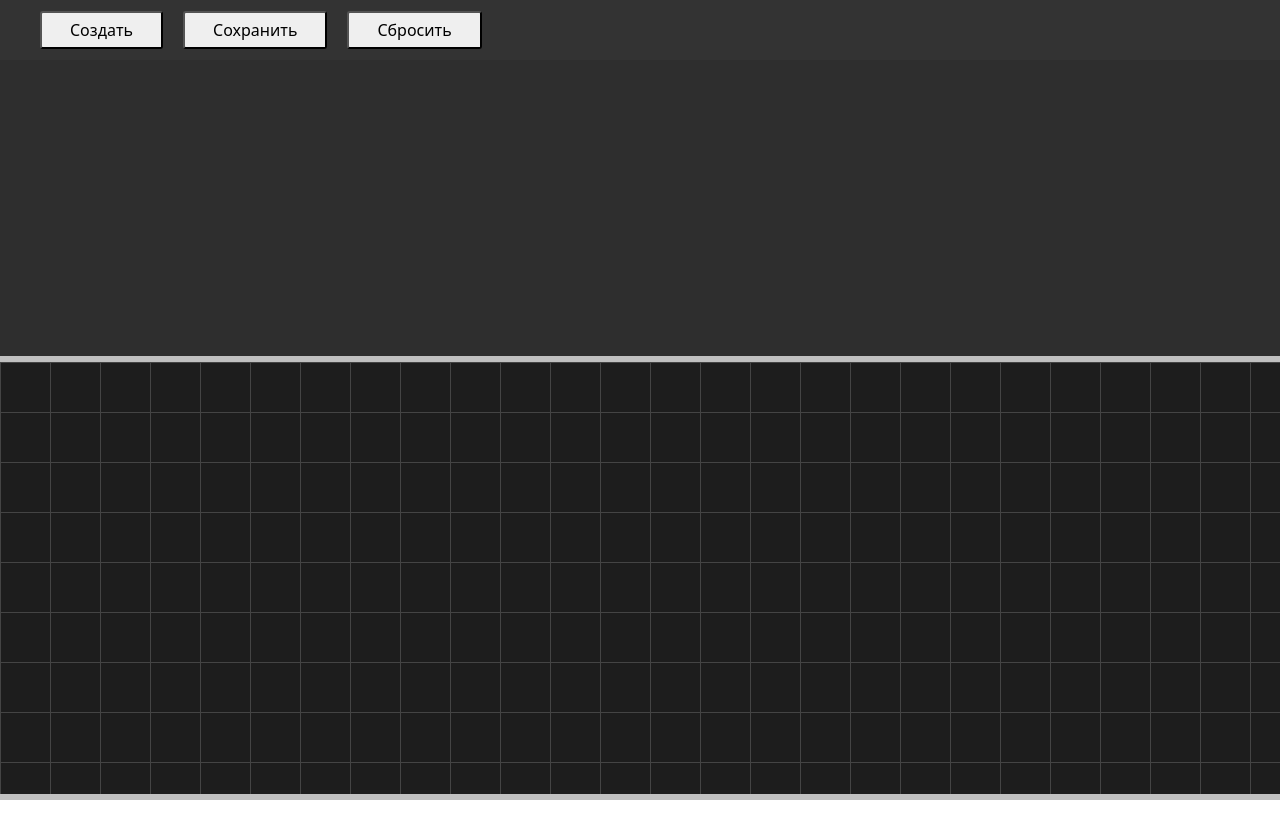
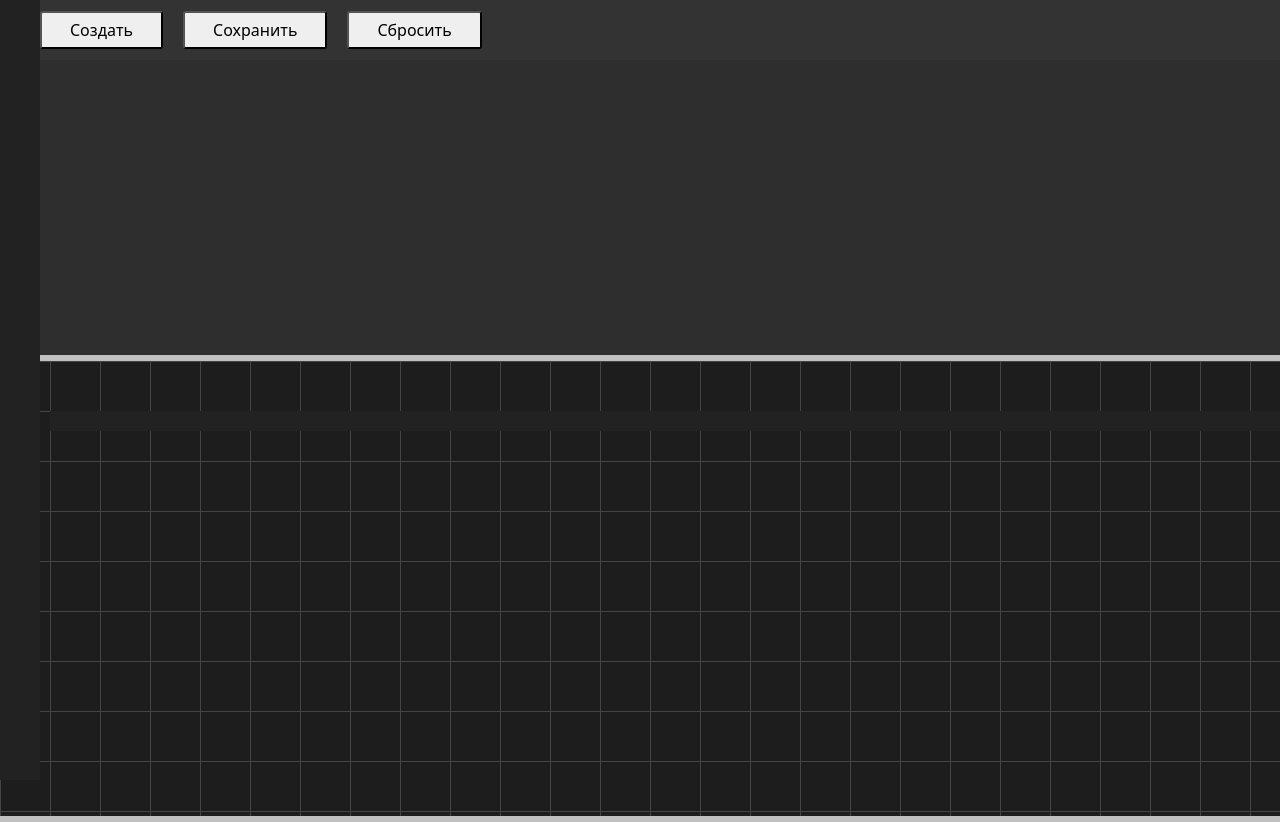
Before and after one commit to vladislavSCP/Poligon_Designer, a website built with webpack: page src/index.html in a window 1280 px wide. Before the commit the page ends 800 px from the top, so only its background shows below. Built offline with nearby package versions, Linux system fonts and the light colour scheme.

```diff
--- a/src/index.html
+++ b/src/index.html
@@ -9,8 +9,35 @@
   <tool-bar></tool-bar>
 
   <poly-zone id="buffer" type="buffer"></poly-zone>
-  <poly-zone id="workspace" type="workspace"></poly-zone>
 
 
+<div class="poly-wrapper" style="width:100%;height:55vh;">
+
+
+  <canvas class="ruler-y"
+          style="position:absolute;left:0;top:0;width:40px;z-index: 99;
+                 height:calc(100% - 20px);pointer-events:none;background:#222;"></canvas>
+
+
+
+<canvas class="ruler-x"
+          style="position: absolute;
+  left: 50px;
+  top: 51.4vh;
+  height: 20px;
+  z-index: 99;
+  width: calc(100% - 40px);
+  pointer-events: none;
+  background: #222;"></canvas>
+
+  <poly-zone id="workspace" type="workspace"
+             style="display:block;width:100%;height:100%;"></poly-zone>
+</div>
+
+
+
+
+
+  <script type="module" src="main.js"></script>
 </body>
 </html>
```
